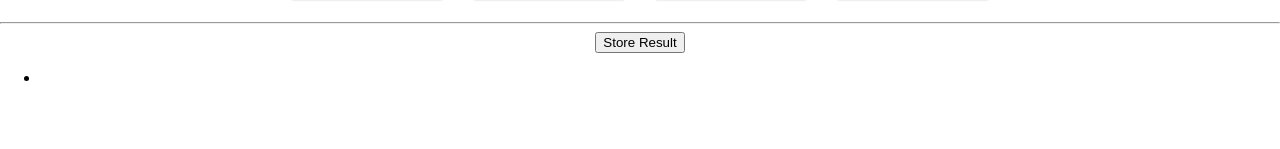
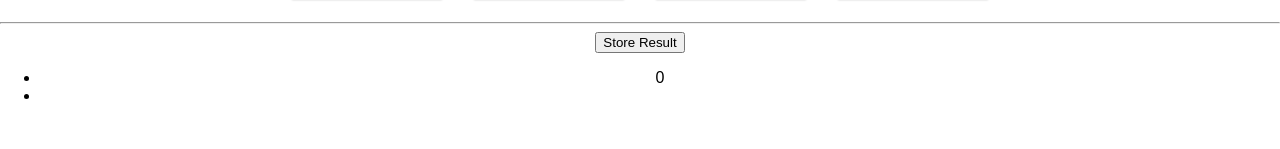
Before and after one commit to MatheoDodi/react-and-redux-counter-app, a React (Create React App) app: page / in a window 1280 px wide. Both pictures are taken after a click on the button "Store Result". Shown: the part 151-300 px from the top of the page. Built offline with nearby package versions, Linux system fonts and the light colour scheme.

Commit message:
Displayed a map of stored results on screen

```diff
--- a/src/containers/Counter/Counter.js
+++ b/src/containers/Counter/Counter.js
@@ -38,6 +38,7 @@ class Counter extends Component {
                 <hr />
                 <button onClick={this.props.onStoreResult}>Store Result</button>
                 <ul>
+                    {this.props.storedResults.map(result => <li key={result.id} onClick={this.props.onDeleteResult}>{result.val}</li>)}
                     <li onClick={this.props.onDeleteResult}></li>
                 </ul>
             </div>
--- a/src/store/reducer.js
+++ b/src/store/reducer.js
@@ -14,7 +14,7 @@ const reducer = (state = initialState, action) => {
         case 'SUB':
             return {  ...state, counter: state.counter - action.value }
         case 'STORE_RESULT':
-            return { ...state, results: state.results.concat(state.counter) }
+            return { ...state, results: state.results.concat({val : state.counter, id: new Date()}) }
         default:
         return state;
         break;
```
